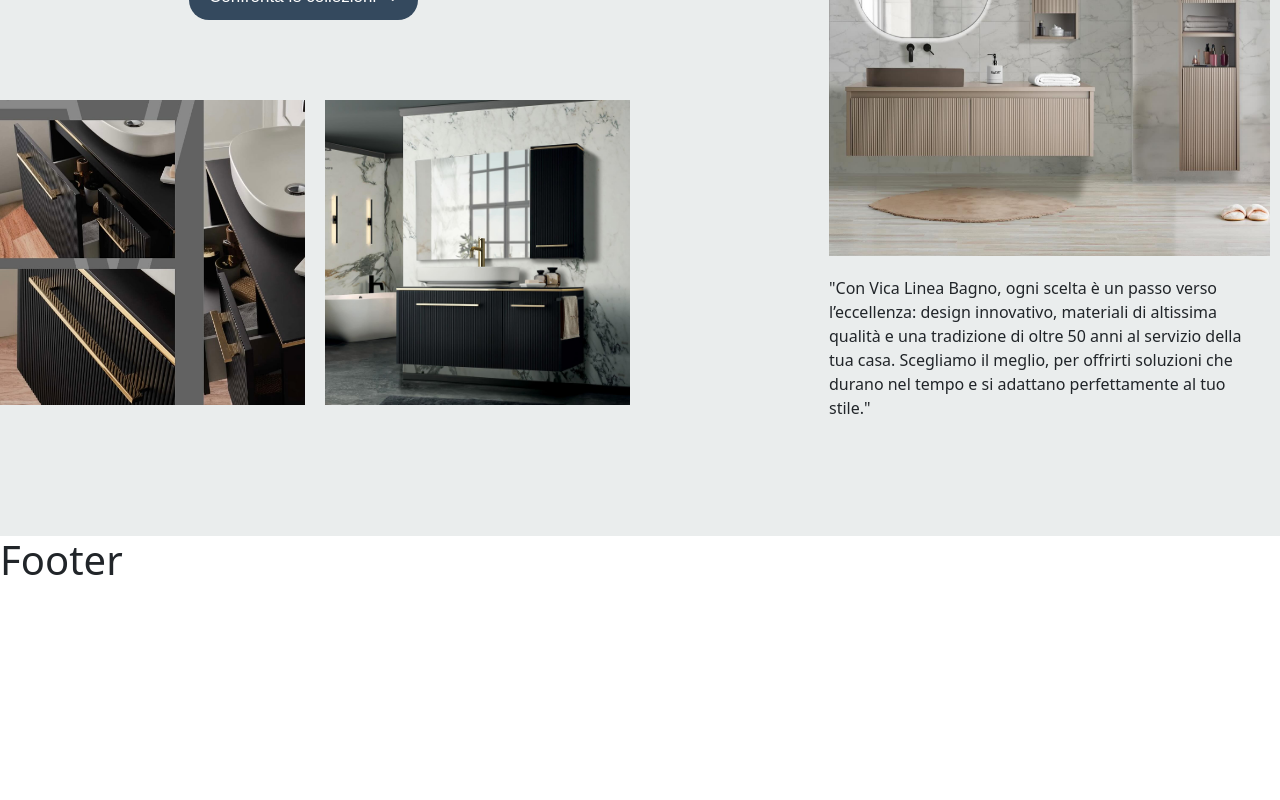
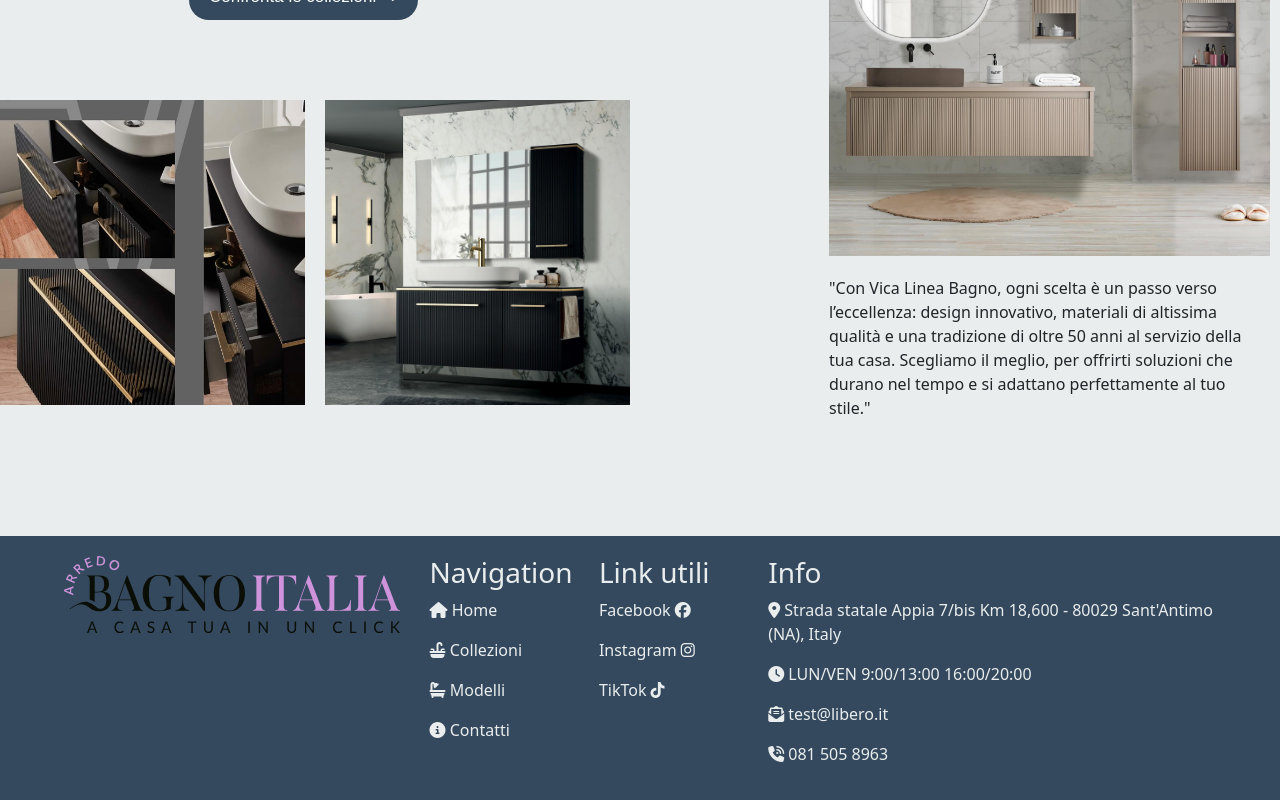
Before and after one commit to giuseppecasaburi/vica-front, a React (Vite) app: page / in a window 1280 px wide. Shown: the part 2045-2845 px from the top of the page. Before the commit the page ends 2637 px from the top, so only its background shows below. Built offline with nearby package versions, Linux system fonts and the light colour scheme; no server answers.

Commit message:
Aggiungi footer con navigazione, informazioni e pulsante scroll-to-top, aggiorna l'intestazione e i fogli di stile

```diff
--- /dev/null
+++ b/src/components/AppFooter.jsx
@@ -0,0 +1,66 @@
+import { Link } from "react-router-dom";
+import "./footer.css"
+
+function AppFooter() {
+    return (
+        <section id="footer">
+            <div id="container-footer">
+                <div className="container-col">
+                    <div id="photo-area" className="column col-1">
+                        <a href="#header">
+                            <img id="link-photo" src="../images/test_foto.svg" alt="" />
+                        </a>
+                    </div>
+
+                    <div className="columns">
+
+                        <div className="column1">
+                            <h3>Navigation</h3>
+                            <p><Link to={"/"}><i className="fa-solid fa-house"></i> Home</Link> </p>
+                            <p><Link to={"/collezioni"}><i className="fa-solid fa-sink"></i> Collezioni</Link></p>
+                            <p><Link to={"/mobili"}><i className="fa-solid fa-bath"></i> Modelli</Link></p>
+                            <p><Link to={"/contatti"}><i className="fa-solid fa-circle-info"></i> Contatti</Link></p>
+                        </div>
+
+                        <div className="column1">
+                            <h3>Link utili</h3>
+                            <p className="">
+                                <a href="">
+                                    Facebook <i className="fa-brands fa-facebook"></i>
+                                </a>
+                            </p>
+                            <p className="">
+                                <a href="https://www.instagram.com/vica_lineabagno/">
+                                    Instagram <i className="fa-brands fa-instagram"></i>
+                                </a>
+                            </p>
+                            <p className="">
+                                <a href="">
+                                    TikTok <i className="fa-brands fa-tiktok"></i>
+                                </a>
+                            </p>
+                        </div>
+
+                        <div className="column2">
+                            <h3>Info</h3>
+                            <p className="">
+                                <i className="fa-solid fa-location-dot"></i> Strada statale Appia 7/bis Km 18,600 - 80029 Sant'Antimo (NA), Italy
+                            </p>
+                            <p className="">
+                                <i className="fa-solid fa-clock"></i> LUN/VEN 9:00/13:00 16:00/20:00
+                            </p>
+                            <p className="">
+                                <i className="fa-solid fa-envelope-open-text"></i> test@libero.it
+                            </p>
+                            <p className="">
+                                <i class="fa-solid fa-phone-volume"></i> 081 505 8963
+                            </p>
+                        </div>
+                    </div>
+                </div>
+            </div>
+        </section>
+    )
+};
+
+export default AppFooter;
--- a/src/components/AppHeader.jsx
+++ b/src/components/AppHeader.jsx
@@ -63,7 +63,7 @@ function AppHeader() {
 
     return (
         <>
-            <header>
+            <header id="header">
                 <div id="top-bar">
                     {/* LOGO & SEARCHBAR PART */}
                     <div id="image-search">
--- a/src/components/HeroSection.jsx
+++ b/src/components/HeroSection.jsx
@@ -1,4 +1,4 @@
-import { NavLink } from "react-router-dom";
+import { Link, NavLink } from "react-router-dom";
 import "./heroSection.css"
 
 function HeroSection() {
@@ -20,14 +20,14 @@ function HeroSection() {
                     </p>
                     <div className="hero-buttons mt-5 animate-text">
                         <button className="btn btn-color-p m-2">
-                            <NavLink to={"/collezioni"}>
+                            <Link to={"/collezioni"}>
                                 Esplora la nostra collezione
-                            </NavLink>
+                            </Link>
                         </button>
                         <button className="btn btn-color-s m-2 ">
-                            <NavLink to={"/contatti"}>
+                            <Link to={"/contatti"}>
                                 Richiedi un preventivo gratuito
-                            </NavLink>
+                            </Link>
                         </button>
                     </div>
                 </div>
--- /dev/null
+++ b/src/components/ScrollToTop.css
@@ -0,0 +1,42 @@
+:root {
+    --color-background: #F8F9FA;
+    /*BIANCO SPORCO*/
+    --color-secondary-bg: #EAEDED;
+    /*GRIGIO CHIARO*/
+    --color-primary: #2C3E50;
+    /*BLU PETROLIO*/
+    --color-secondary: #A3B899;
+    /*VERDE SALVIA*/
+    --color-text: #333333;
+    /*ANTRACITE*/
+    --color-text-secondary: #666666;
+    /*GRIGIO MEDIO*/
+    --color-button: #34495E;
+    /*BLU NAVY*/
+    --color-button-hover: #C4A35A;
+    /*ORO SATINATO*/
+    --color-border: #444444;
+    /*GRIGIO SCURO*/
+}
+
+.scroll-to-top {
+    position: fixed;
+    bottom: 20px;
+    right: 20px;
+    width: 50px;
+    height: 50px;
+    background-color: var(--color-button);
+    color: #fff;
+    z-index: 1000;
+    padding: 10px 20px;
+    border-radius: 50%;
+    cursor: pointer;
+    border: none;
+    transition: transform 0.3s ease, background-color 0.3s ease; /* Aggiungi la transizione per il zoom */
+    transform-origin: center; /* Mantieni il centro fisso durante lo zoom */
+}
+
+.scroll-to-top:hover {
+    background-color: var(--color-button-hover);
+    transform: scale(1.1);
+}
--- /dev/null
+++ b/src/components/ScrollToTop.jsx
@@ -0,0 +1,39 @@
+import { useEffect, useState } from "react";
+import "./ScrollToTop.css"
+
+function ScrollToTop() {
+
+    const [isVisible, setIsVisible] = useState(false);
+
+    useEffect(() => {
+        const handleScroll = () => {
+            // Se l'utente ha scrollato oltre l'altezza del viewport, mostra il pulsante
+            if (window.pageYOffset > window.innerHeight) {
+                setIsVisible(true);
+            } else {
+                setIsVisible(false);
+            }
+        };
+
+        window.addEventListener('scroll', handleScroll);
+
+        return () => {
+            window.removeEventListener('scroll', handleScroll);
+        };
+    }, []);
+
+    const scrollToTop = () => {
+        window.scrollTo({ top: 0, behavior: 'smooth' });
+    };
+    return (
+        <>
+            {isVisible && (
+                <button onClick={scrollToTop} className="scroll-to-top">
+                    <i className="fa-solid fa-arrow-up"></i>
+                </button>
+            )}
+        </>
+    );
+}
+
+export default ScrollToTop;
--- /dev/null
+++ b/src/components/footer.css
@@ -0,0 +1,80 @@
+/*---------------------------- FONT & COLOR ------------------------------*/
+/* Titoli e intestazioni → Playfair Display (Elegante, serif)
+Testo paragrafo → Poppins o Lato (Sans-serif, leggibile e moderno)
+Pulsanti e call-to-action → Montserrat (Sans-serif, leggermente bold per maggiore impatto)  */
+:root {
+    --font-heading: 'Playfair Display', serif;
+    --font-body: 'Poppins', sans-serif;
+    --font-button: 'Montserrat', sans-serif;
+}
+
+:root {
+    --color-background: #F8F9FA;
+    /*BIANCO SPORCO*/
+    --color-secondary-bg: #EAEDED;
+    /*GRIGIO CHIARO*/
+    --color-primary: #2C3E50;
+    /*BLU PETROLIO*/
+    --color-secondary: #A3B899;
+    /*VERDE SALVIA*/
+    --color-text: #333333;
+    /*ANTRACITE*/
+    --color-text-secondary: #666666;
+    /*GRIGIO MEDIO*/
+    --color-button: #34495E;
+    /*BLU NAVY*/
+    --color-button-hover: #C4A35A;
+    /*ORO SATINATO*/
+    --color-border: #444444;
+    /*GRIGIO SCURO*/
+}
+
+/*---------------------------- FONT & COLOR ------------------------------*/
+
+#footer {
+    background-color: var(--color-button);
+    color: var(--color-secondary-bg);
+}
+
+#container-footer {
+    width: 90%;
+    margin: 0 auto;
+}
+
+.container-col {
+    display: flex;
+    gap: 20px;
+    padding: 20px 0;
+}
+
+#photo-area {
+    width: 30%;
+}
+
+#photo-area img {
+    width: 100%;
+    display: block;
+    padding-right: 10px;
+}
+
+.columns {
+    width: 70%;
+    display: flex;
+    gap: 20px;
+}
+
+.column1 {
+    width: 20%;
+    display: flex;
+    flex-direction: column;
+}
+
+.column2 {
+    width: 60%;
+    display: flex;
+    flex-direction: column;
+}
+
+.columns p:hover {
+    color: var(--color-button-hover);
+}
--- a/src/layout/AppLayout.jsx
+++ b/src/layout/AppLayout.jsx
@@ -1,12 +1,15 @@
 import { Outlet } from "react-router-dom";
 import AppHeader from "../components/AppHeader";
+import AppFooter from "../components/AppFooter";
+import ScrollToTop from "../components/ScrollToTop";
 
 function AppLayout () {
     return (
         <>
         <AppHeader />
         <Outlet/>
-        <h1>Footer</h1>
+        <ScrollToTop/>
+        <AppFooter/>
         </>
     )
 }
```
